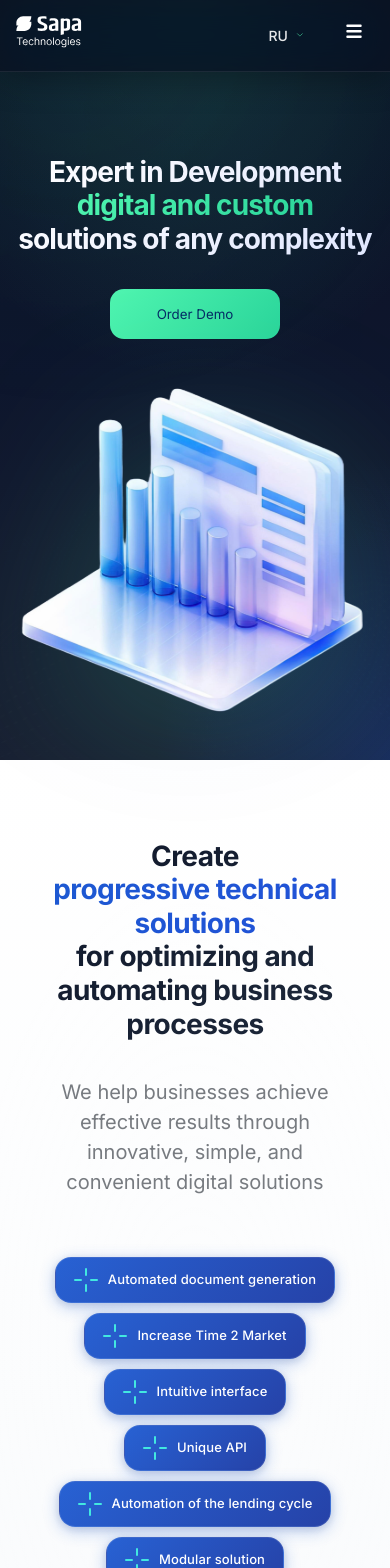
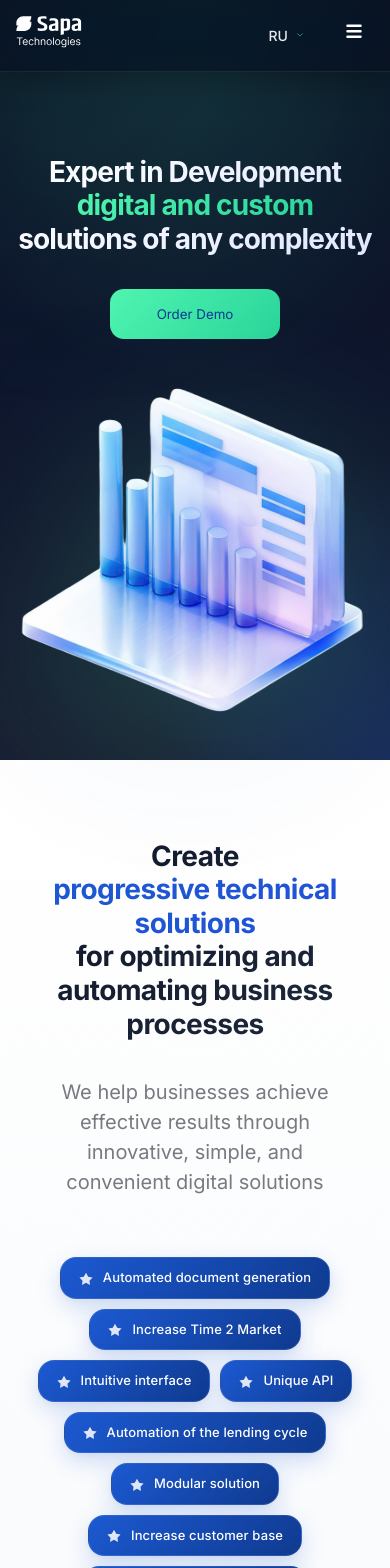
Before and after one commit to NNNursultan676/landing-main, a React (Vite) app: page / in a window 390 px wide. Shown: the top 1568 px of the page. Built offline with nearby package versions, Linux system fonts and the light colour scheme.

Commit message:
Refactor styles across the application to implement a unified color palette and enhance visual consistency. Updated background gradients, button styles, and typography for improved aesthetics and usability. Adjusted hover effects and animations for better user interaction feedback.

```diff
--- a/src/App.css
+++ b/src/App.css
@@ -27,9 +27,9 @@ body {
   -webkit-font-smoothing: antialiased;
   -moz-osx-font-smoothing: grayscale;
   background:
-    radial-gradient(ellipse 80% 50% at 50% 0%, rgba(28, 89, 209, 0.15) 0%, transparent 100%),
-    radial-gradient(ellipse 60% 40% at 100% 100%, rgba(80, 245, 176, 0.1) 0%, transparent 100%),
-    linear-gradient(180deg, #0a1120 0%, #0f172a 50%, #1a1f2e 100%) !important;
+    radial-gradient(ellipse 80% 50% at 50% 0%, var(--color-primary-soft) 0%, transparent 100%),
+    radial-gradient(ellipse 60% 40% at 100% 100%, var(--color-accent-soft) 0%, transparent 100%),
+    linear-gradient(180deg, var(--color-bg-dark) 0%, var(--color-bg-darker) 50%, var(--color-bg-darkest) 100%) !important;
   overflow-x: hidden;
   min-height: 100vh;
 }
@@ -213,13 +213,13 @@ body {
 }
 
 .primary-btn {
-  background: linear-gradient(135deg, #50f5b0, #2ad49a);
-  color: #052c65;
+  background: linear-gradient(135deg, var(--color-accent), var(--color-accent-dark));
+  color: var(--color-primary-dark);
 }
 
 .success-btn {
-  background: linear-gradient(135deg, #50f5b0, #2ad49a);
-  color: #052c65;
+  background: linear-gradient(135deg, var(--color-accent), var(--color-accent-dark));
+  color: var(--color-primary-dark);
 }
 
 .kz-class {
@@ -227,8 +227,8 @@ body {
 }
 
 .success-btn:hover {
-  background: linear-gradient(135deg, #6bffd0, #38e0a8);
-  box-shadow: 0 22px 60px rgba(7, 89, 230, 0.45);
+  background: linear-gradient(135deg, var(--color-accent-light), var(--color-accent));
+  box-shadow: var(--shadow-glow-accent);
   transform: translateY(-1px);
 }
 
--- a/src/components/BenefitsSection/BenefitsSection.css
+++ b/src/components/BenefitsSection/BenefitsSection.css
@@ -11,13 +11,13 @@
 }
 
 .benefits-headline {
-  color: #1c59d1;
+  color: var(--color-primary);
   font-size: 42px;
   font-weight: 700;
   margin-bottom: 32px;
   line-height: 1.2;
   letter-spacing: -0.02em;
-  background: linear-gradient(135deg, #1c59d1 0%, #2251d8 100%);
+  background: linear-gradient(135deg, var(--color-primary) 0%, var(--color-primary-light) 100%);
   -webkit-background-clip: text;
   -webkit-text-fill-color: transparent;
   background-clip: text;
@@ -51,7 +51,7 @@
   left: 0;
   right: 0;
   height: 3px;
-  background: linear-gradient(90deg, #50f5b0, #2ad49a);
+  background: linear-gradient(90deg, var(--color-accent), var(--color-accent-dark));
   transform: scaleX(0);
   transform-origin: left;
   transition: transform 0.3s ease;
@@ -59,7 +59,7 @@
 
 .benefit-card:hover {
   transform: translateY(-4px);
-  border-color: rgba(80, 245, 176, 0.4);
+  border-color: var(--color-accent-soft);
   box-shadow: 0 12px 32px rgba(80, 245, 176, 0.15);
 }
 
@@ -68,13 +68,13 @@
 }
 
 .benefit-icon {
-  color: #50f5b0;
+  color: var(--color-accent);
   font-size: 24px;
 }
 
 .benefit-text {
   font-size: 18px;
-  color: #334155;
+  color: var(--color-text-secondary);
   text-align: left;
   line-height: 1.6;
   font-weight: 400;
--- a/src/components/CustomText/CustomText.css
+++ b/src/components/CustomText/CustomText.css
@@ -2,7 +2,7 @@
 
 .highlight {
   font-weight: 700;
-  background: linear-gradient(135deg, #1c59d1 0%, #2251d8 100%);
+  background: linear-gradient(135deg, var(--color-primary) 0%, var(--color-primary-light) 100%);
   -webkit-background-clip: text;
   -webkit-text-fill-color: transparent;
   background-clip: text;
@@ -27,7 +27,7 @@
 
 .secondary-text {
   font-size: 20px;
-  color: #64748b;
+  color: var(--color-text-muted);
   line-height: 1.6;
   font-weight: 400;
   text-align: center;
--- a/src/components/Main/Main.css
+++ b/src/components/Main/Main.css
@@ -97,7 +97,7 @@
 }
 
 .main-content-text-highlighted {
-  background: linear-gradient(135deg, #50f5b0 0%, #2ad49a 100%);
+  background: linear-gradient(135deg, var(--color-accent) 0%, var(--color-accent-dark) 100%);
   -webkit-background-clip: text;
   -webkit-text-fill-color: transparent;
   background-clip: text;
--- a/src/components/ServiceSection/ServiceSection.css
+++ b/src/components/ServiceSection/ServiceSection.css
@@ -40,13 +40,13 @@
 }
 
 .service-title {
-  color: #1c59d1;
+  color: var(--color-primary);
   font-size: 42px;
   font-weight: 700;
   margin-bottom: 12px;
   line-height: 1.2;
   letter-spacing: -0.02em;
-  background: linear-gradient(135deg, #1c59d1 0%, #2251d8 100%);
+  background: linear-gradient(135deg, var(--color-primary) 0%, var(--color-primary-light) 100%);
   -webkit-background-clip: text;
   -webkit-text-fill-color: transparent;
   background-clip: text;
@@ -54,7 +54,7 @@
 
 .service-subtitle {
   margin: 12px 0;
-  color: #64748b;
+  color: var(--color-text-muted);
   font-size: 24px;
   font-weight: 400;
   margin-bottom: 16px;
@@ -73,7 +73,7 @@
 .service-point {
   width: 100%;
   margin-bottom: 0;
-  border-top: 3px solid #50f5b0;
+  border-top: 3px solid var(--color-accent);
   padding-top: 20px;
   position: relative;
   transition: all 0.3s ease;
@@ -86,7 +86,7 @@
   left: 0;
   width: 0;
   height: 3px;
-  background: linear-gradient(90deg, #50f5b0, #2ad49a);
+  background: linear-gradient(90deg, var(--color-accent), var(--color-accent-dark));
   transition: width 0.4s ease;
 }
 
@@ -99,7 +99,7 @@
 }
 
 .service-point-text {
-  color: #334155;
+  color: var(--color-text-secondary);
   font-size: 18px;
   font-weight: 400;
   line-height: 1.6;
--- a/src/components/SolutionCard/SolutionCard.css
+++ b/src/components/SolutionCard/SolutionCard.css
@@ -30,7 +30,7 @@
   left: 0;
   right: 0;
   height: 4px;
-  background: linear-gradient(90deg, #50f5b0, #2ad49a, #1c59d1);
+  background: linear-gradient(90deg, var(--color-accent), var(--color-accent-dark), var(--color-primary));
   transform: scaleX(0);
   transform-origin: left;
   transition: transform 0.4s cubic-bezier(0.4, 0, 0.2, 1);
@@ -43,7 +43,7 @@
   right: -50%;
   width: 200px;
   height: 200px;
-  background: radial-gradient(circle, rgba(80, 245, 176, 0.1) 0%, transparent 70%);
+  background: radial-gradient(circle, var(--color-accent-soft) 0%, transparent 70%);
   border-radius: 50%;
   opacity: 0;
   transition: opacity 0.4s ease;
@@ -54,7 +54,7 @@
   box-shadow:
     0 20px 60px rgba(0, 0, 0, 0.12),
     0 8px 24px rgba(80, 245, 176, 0.15);
-  border-color: rgba(80, 245, 176, 0.3);
+  border-color: var(--color-accent-soft);
 }
 
 .solution-card:hover::before {
@@ -90,8 +90,8 @@
   width: 18px;
   height: 18px;
   border-radius: 999px;
-  background: radial-gradient(circle, #50f5b0 0%, #1c59d1 80%);
-  box-shadow: 0 0 18px rgba(80, 245, 176, 0.7);
+  background: radial-gradient(circle, var(--color-accent) 0%, var(--color-primary) 80%);
+  box-shadow: 0 0 18px var(--color-accent-soft);
   opacity: 0.9;
   animation: orbit-move 10s ease-in-out infinite;
 }
@@ -135,7 +135,7 @@
   color: #0f172a;
   line-height: 1.3;
   letter-spacing: -0.02em;
-  background: linear-gradient(135deg, #0f172a 0%, #1e293b 100%);
+  background: linear-gradient(135deg, var(--color-text-primary) 0%, var(--color-text-secondary) 100%);
   -webkit-background-clip: text;
   -webkit-text-fill-color: transparent;
   background-clip: text;
@@ -143,7 +143,7 @@
 
 .solution-description {
   font-size: 16px;
-  color: #64748b;
+  color: var(--color-text-muted);
   line-height: 1.6;
   margin-bottom: 32px;
   flex-grow: 1;
@@ -151,7 +151,7 @@
 }
 
 .solution-button {
-  background: linear-gradient(135deg, #50f5b0 0%, #2ad49a 100%);
+  background: linear-gradient(135deg, var(--color-accent) 0%, var(--color-accent-dark) 100%);
   color: #052c65;
   border: none;
   border-radius: 12px;
@@ -163,7 +163,7 @@
   margin-top: auto;
   position: relative;
   overflow: hidden;
-  box-shadow: 0 4px 12px rgba(80, 245, 176, 0.3);
+  box-shadow: var(--shadow-glow-accent);
 }
 
 .solution-button::before {
@@ -178,9 +178,9 @@
 }
 
 .solution-button:hover {
-  background: linear-gradient(135deg, #6bffd0 0%, #38e0a8 100%);
+  background: linear-gradient(135deg, var(--color-accent-light) 0%, var(--color-accent) 100%);
   transform: translateY(-2px);
-  box-shadow: 0 8px 20px rgba(80, 245, 176, 0.4);
+  box-shadow: var(--shadow-glow-accent);
 }
 
 .solution-button:hover::before {
--- a/src/components/StatCard/StatCard.css
+++ b/src/components/StatCard/StatCard.css
@@ -37,7 +37,7 @@
 
 .stat-card:hover {
   transform: translateY(-8px) scale(1.02);
-  border-color: rgba(80, 245, 176, 0.3);
+  border-color: var(--color-accent-soft);
   box-shadow:
     0 20px 60px rgba(0, 0, 0, 0.3),
     0 8px 24px rgba(80, 245, 176, 0.2),
@@ -50,11 +50,11 @@
 
 .stat-card-title-1 {
   font-size: 72px;
-  color: #50f5b0;
+  color: var(--color-accent);
   font-weight: 800;
   line-height: 1;
   letter-spacing: -0.03em;
-  background: linear-gradient(135deg, #50f5b0 0%, #2ad49a 100%);
+  background: linear-gradient(135deg, var(--color-accent) 0%, var(--color-accent-dark) 100%);
   -webkit-background-clip: text;
   -webkit-text-fill-color: transparent;
   background-clip: text;
@@ -64,7 +64,7 @@
 
 .stat-card-title-2 {
   font-size: 20px;
-  color: #50f5b0;
+  color: var(--color-accent);
   font-weight: 600;
   text-align: center;
   margin: 0;
--- a/src/components/TagLayout/TagItem.css
+++ b/src/components/TagLayout/TagItem.css
@@ -4,15 +4,13 @@
   display: flex;
   gap: 10px;
   align-items: center;
-  background: linear-gradient(135deg, rgba(28, 89, 209, 0.95) 0%, rgba(26, 56, 163, 0.95) 100%);
+  background: linear-gradient(135deg, var(--color-primary) 0%, var(--color-primary-dark) 100%);
   padding: 12px 24px;
   border-radius: 16px;
   color: #ffffff;
   font-size: 16px;
   font-weight: 500;
-  box-shadow:
-    0 4px 16px rgba(28, 89, 209, 0.3),
-    0 2px 8px rgba(0, 0, 0, 0.1);
+  box-shadow: var(--shadow-glow), var(--shadow-sm);
   white-space: nowrap;
   cursor: pointer;
   transition: all 0.3s cubic-bezier(0.4, 0, 0.2, 1);
@@ -35,15 +33,34 @@
 
 .tag-item:hover {
   transform: translateY(-4px) scale(1.05);
-  box-shadow:
-    0 8px 24px rgba(28, 89, 209, 0.4),
-    0 4px 12px rgba(80, 245, 176, 0.2);
-  border-color: rgba(80, 245, 176, 0.3);
-  background: linear-gradient(135deg, rgba(28, 89, 209, 1) 0%, rgba(26, 56, 163, 1) 100%);
+  box-shadow: var(--shadow-glow-accent), var(--shadow-md);
+  border-color: var(--color-accent-soft);
+  background: linear-gradient(135deg, var(--color-primary-light) 0%, var(--color-primary) 100%);
 }
 
 .tag-item:hover::before {
   left: 100%;
+}
+
+.tag-icon {
+  display: flex;
+  align-items: center;
+  justify-content: center;
+  width: 20px;
+  height: 20px;
+  color: rgba(255, 255, 255, 0.95);
+  transition: transform 0.3s ease;
+  flex-shrink: 0;
+}
+
+.tag-item:hover .tag-icon {
+  transform: rotate(15deg) scale(1.1);
+  color: var(--color-accent);
+}
+
+.tag-icon svg {
+  width: 100%;
+  height: 100%;
 }
 
 .tag-text {
@@ -65,6 +82,11 @@
   .tag-text {
     font-size: 17px;
   }
+
+  .tag-icon {
+    width: 22px;
+    height: 22px;
+  }
 }
 
 @media screen and (max-width: 1199px) {
@@ -76,6 +98,11 @@
   .tag-text {
     font-size: 15px;
   }
+
+  .tag-icon {
+    width: 18px;
+    height: 18px;
+  }
 }
 
 @media screen and (max-width: 767px) {
@@ -86,6 +113,11 @@
 
   .tag-text {
     font-size: 14px;
+  }
+
+  .tag-icon {
+    width: 16px;
+    height: 16px;
   }
 }
 
@@ -108,4 +140,9 @@
     font-size: 13px;
     font-weight: 500;
   }
+
+  .tag-icon {
+    width: 14px;
+    height: 14px;
+  }
 }
--- a/src/components/TagLayout/TagItem.jsx
+++ b/src/components/TagLayout/TagItem.jsx
@@ -1,6 +1,5 @@
 import React from 'react';
 import './TagItem.css';
-import AimIcon from '../../assets/images/AimIcon.svg';
 
 const TagItem = ({ text, position, key }) => {
   const { row, col, colSpan, overlapColumns } = position;
@@ -23,7 +22,11 @@ const TagItem = ({ text, position, key }) => {
         transform: overlapColumns ? 'translateX(-50%)' : undefined,
       }}
     >
-      <img src={AimIcon} alt="AimIcon" className="tag-icon" />
+      <div className="tag-icon">
+        <svg width="16" height="16" viewBox="0 0 16 16" fill="none" xmlns="http://www.w3.org/2000/svg">
+          <path d="M8 2L10.5 6.5L15.5 7.5L12 11L12.5 16L8 13.5L3.5 16L4 11L0.5 7.5L5.5 6.5L8 2Z" fill="currentColor" opacity="0.9"/>
+        </svg>
+      </div>
       <span className="tag-text">{text}</span>
     </div>
   );
--- a/src/index.css
+++ b/src/index.css
@@ -1,12 +1,38 @@
 :root {
-  --color-bg: #0b1120;
-  --color-surface: #ffffff;
-  --color-surface-soft: #f5f7ff;
-  --color-primary: #1a38a3;
-  --color-primary-soft: #1c59d1;
+  /* Unified Color Palette - Premium B2B Fintech */
+  --color-primary: #1c59d1;
+  --color-primary-dark: #0f3a8f;
+  --color-primary-light: #2251d8;
+  --color-primary-soft: rgba(28, 89, 209, 0.1);
+
   --color-accent: #50f5b0;
-  --color-text-main: #0f172a;
-  --color-text-muted: #6b7280;
+  --color-accent-dark: #2ad49a;
+  --color-accent-light: #6bffd0;
+  --color-accent-soft: rgba(80, 245, 176, 0.15);
+
+  --color-bg-dark: #0a1120;
+  --color-bg-darker: #0f172a;
+  --color-bg-darkest: #1a1f2e;
+
+  --color-bg-light: #ffffff;
+  --color-bg-soft: #f8fafc;
+  --color-bg-muted: #f1f5f9;
+
+  --color-text-primary: #0f172a;
+  --color-text-secondary: #1e293b;
+  --color-text-muted: #64748b;
+  --color-text-light: #94a3b8;
+  --color-text-white: #ffffff;
+
+  --color-border: rgba(226, 232, 240, 0.8);
+  --color-border-strong: rgba(148, 163, 184, 0.3);
+
+  --shadow-sm: 0 2px 8px rgba(0, 0, 0, 0.04);
+  --shadow-md: 0 4px 16px rgba(0, 0, 0, 0.08);
+  --shadow-lg: 0 8px 24px rgba(0, 0, 0, 0.12);
+  --shadow-xl: 0 12px 48px rgba(0, 0, 0, 0.15);
+  --shadow-glow: 0 8px 24px rgba(28, 89, 209, 0.2);
+  --shadow-glow-accent: 0 8px 24px rgba(80, 245, 176, 0.25);
 
   font-family: 'Inter', system-ui, -apple-system, BlinkMacSystemFont, 'Segoe UI',
     sans-serif;
@@ -29,10 +55,10 @@ body {
   min-width: 320px;
   min-height: 100vh;
   background:
-    radial-gradient(circle at top left, #1c59d1 0, transparent 45%),
-    radial-gradient(circle at top right, #50f5b033 0, transparent 40%),
-    #0b1120;
-  color: var(--color-text-main);
+    radial-gradient(ellipse 80% 50% at 50% 0%, var(--color-primary-soft) 0%, transparent 100%),
+    radial-gradient(ellipse 60% 40% at 100% 100%, var(--color-accent-soft) 0%, transparent 100%),
+    linear-gradient(180deg, var(--color-bg-dark) 0%, var(--color-bg-darker) 50%, var(--color-bg-darkest) 100%);
+  color: var(--color-text-primary);
 }
 
 a {
```
